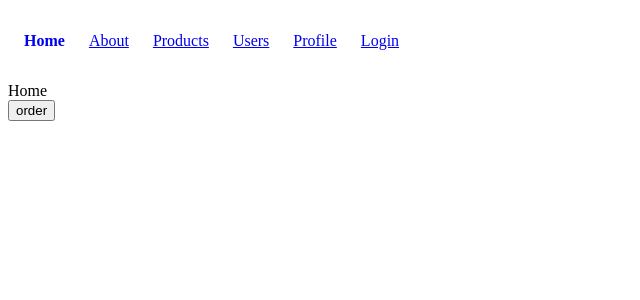
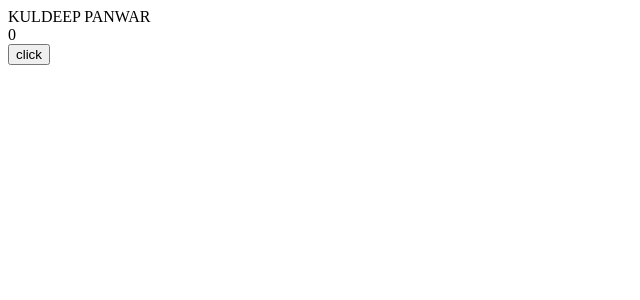
Before and after one commit to kuldeeppanwar123/React-js, a React (Vite) app: page / in a window 1280 px wide. Shown: the top 300 px of the page, without its empty margins (0-640 px from the left). Built offline with nearby package versions, Linux system fonts and the light colour scheme.

Commit message:
day 16: error boundaries

```diff
--- a/package.json
+++ b/package.json
@@ -20,6 +20,7 @@
     "prop-types": "^15.8.1",
     "react": "^19.0.0",
     "react-dom": "^19.0.0",
+    "react-error-boundary": "^5.0.0",
     "react-redux": "^9.2.0",
     "react-router-dom": "^7.5.0",
     "react-spinners": "^0.15.0",
--- a/src/App.jsx
+++ b/src/App.jsx
@@ -1,5 +1,4 @@
-import Main from "./Day-14-02-react-router/Main"
-
+import Main from "./Day-16-02-error-boundaries/Main"
 
 
 function App() {
--- /dev/null
+++ b/src/Day-16-02-error-boundaries/Counter.jsx
@@ -0,0 +1,30 @@
+import React, { useState } from 'react';
+import { useErrorBoundary } from 'react-error-boundary'
+const MAX_COUNT_ALLOWED = 5;
+
+
+function Counter() {
+  const [count, setCount] = useState(0);
+  const { showBoundary } = useErrorBoundary();
+
+  const handleClick = () => {
+    try {
+      if(count === MAX_COUNT_ALLOWED) {
+        throw new Error('Count limit exceeded')
+      }
+      setCount(c=>c+1)
+    } catch (error) {
+      showBoundary(error)
+      // console.log({error})
+      throw error;
+    }
+  }
+  return (
+    <div>
+      <div>{count}</div>
+      <button onClick={handleClick}>click</button>
+    </div>
+  )
+}
+
+export default Counter
--- /dev/null
+++ b/src/Day-16-02-error-boundaries/ErrorBoundary.jsx
@@ -0,0 +1,29 @@
+import React, { Component } from "react";
+
+class ErrorBoundary extends Component {
+  constructor(props) {
+    super(props)
+    this.state = {
+      hasError: false
+    }
+  }
+
+  static getDerivedStateFromError(error) {
+    return {
+      hasError: true
+    }
+  }
+
+  componentDidCatch(error , errorInfo) {
+    console.log({error, errorInfo})
+  }
+
+  render() {
+    if(this.state.hasError) {
+      return <h1>Something went wrong!</h1>
+    }
+    return this.props.children
+  }
+}
+
+export default ErrorBoundary;
--- /dev/null
+++ b/src/Day-16-02-error-boundaries/Fallback.jsx
@@ -0,0 +1,9 @@
+import React from 'react'
+
+function Fallback() {
+  return (
+    <div>Something went wrong!!!</div>
+  )
+}
+
+export default Fallback
--- /dev/null
+++ b/src/Day-16-02-error-boundaries/Main.jsx
@@ -0,0 +1,23 @@
+import React from 'react'
+import Person from './Person'
+import Counter from './Counter'
+// import ErrorBoundary from './ErrorBoundary'
+import { ErrorBoundary } from "react-error-boundary"
+import Fallback from './Fallback'
+
+function Main() {
+  const errorHandler = (error, errorInfo) => {
+    console.log({error, errorInfo})
+  }
+  return (
+    <div>
+      <ErrorBoundary FallbackComponent={Fallback} onError={errorHandler}>
+        <Person person={{firstname: 'Kuldeep', lastname: 'Panwar'}}/>
+        <Counter/>
+        {/* <Person/> */}
+      </ErrorBoundary>
+    </div>
+  )
+}
+
+export default Main
--- /dev/null
+++ b/src/Day-16-02-error-boundaries/Person.jsx
@@ -0,0 +1,11 @@
+import React from 'react'
+
+function Person({person}) {
+  return (
+    <div>
+      {person.firstname.toUpperCase()} {person.lastname.toUpperCase()}
+    </div>
+  )
+}
+
+export default Person
```
Also changed, not shown: src/Day-16-01-error-boundaries/ErroBoundary.jsx (added, +29 -0 lines), src/Day-16-01-error-boundaries/Hero.jsx (added, +12 -0 lines), src/Day-16-01-error-boundaries/Main.jsx (added, +21 -0 lines), 1 other file (tests, documents, lock files or other folders).
